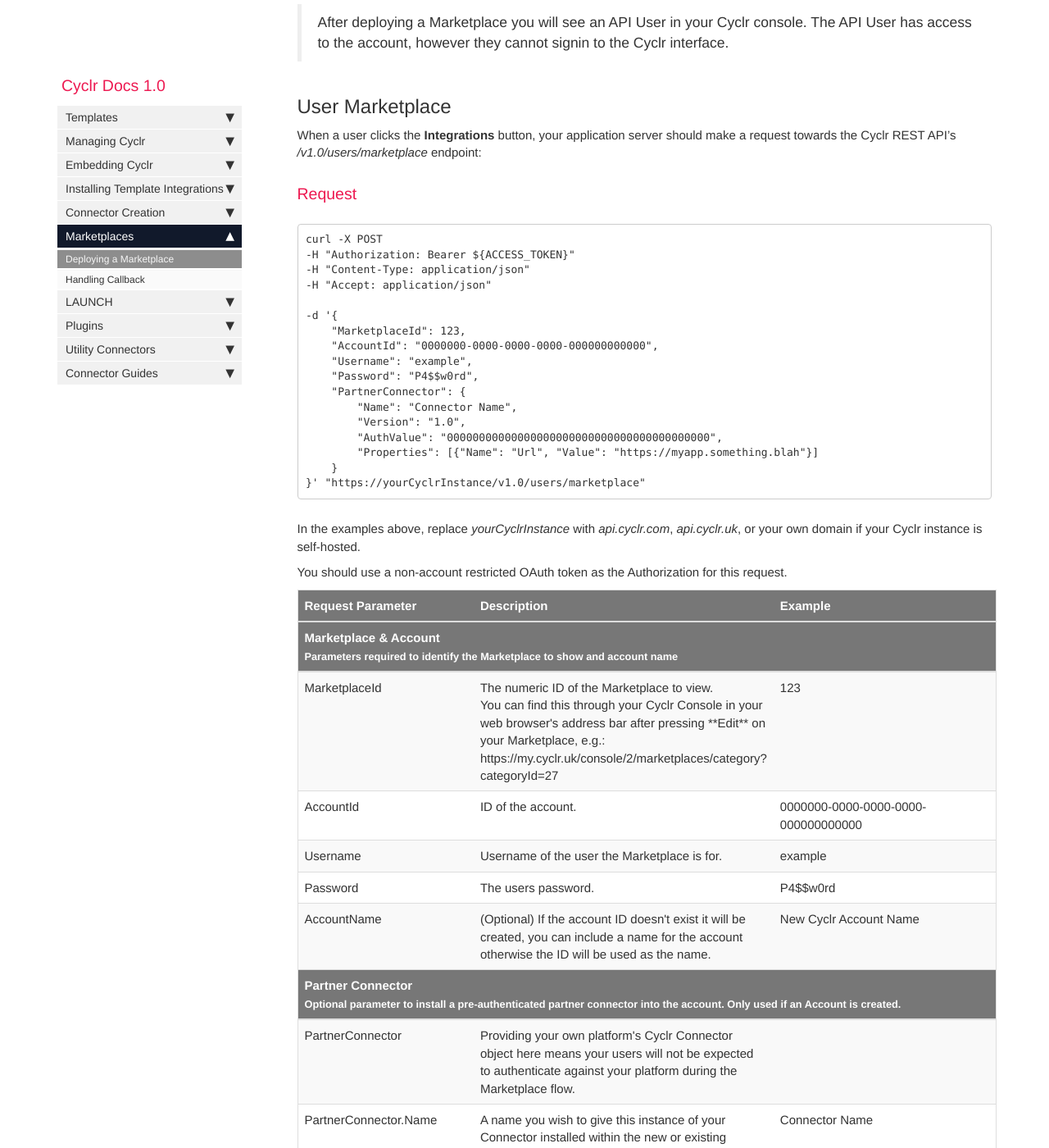
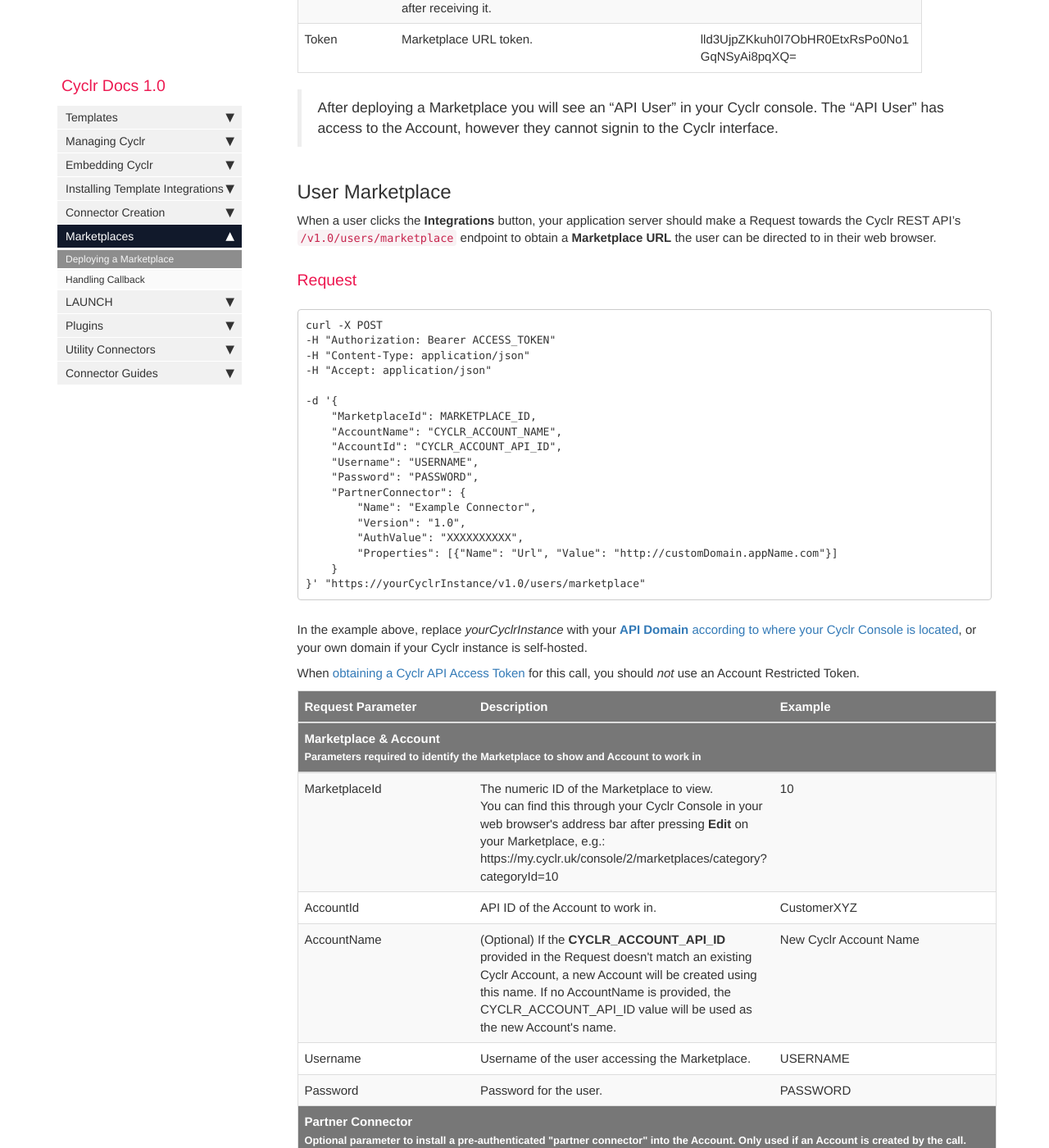
Before and after one commit to sneakysneak/docs, a Jekyll site: the page built from pages/marketplaces/marketplace-deployment.md, in a window 1280 px wide and 1400 px high, scrolled down 3226 px. Shown: the whole window at 82% size. Built offline with Jekyll 4.4.1, drawn with Linux system fonts in a browser that asks for light colours; comment, search, counter and statistics services are not loaded; some of the changed text lies outside the part shown.

Commit message:
Trying to improve.

````diff
--- a/pages/marketplaces/marketplace-deployment.md
+++ b/pages/marketplaces/marketplace-deployment.md
@@ -5,9 +5,10 @@ permalink: marketplace-deployment
 tags: [marketplaces]
 ---
 
-When integrating with a Marketplace you can have all users make use of the built in account API User (Account Marketplace) or create & use users in the Cyclr account (User Marketplace).
+When integrating with a Cyclr Marketplace you can decide whether all users access it using the same built-in Account-level "API User" (**Account Marketplace**), or create separate users for each in the Cyclr Account (**User Marketplace**).
 
-To enable your users to view a Marketplace and install templates, you will need to have an "Integrations" button or link within your application's UI.
+
+To enable your users to view a Marketplace and install templates, you will need to have an "Integrations" button or link within your own application's interface.
 
 For example:
 
@@ -15,29 +16,31 @@ For example:
 
 ## Account Marketplace
 
-When a user clicks the **Integrations** button, your application server should make a request towards the Cyclr REST API's _/v1.0/accounts/{AccountId}/marketplace_ endpoint:
+When a user clicks the **Integrations** button, your application server should make a Request towards the Cyclr REST API's `/v1.0/accounts/CYCLR_ACCOUNT_API_ID/marketplace` endpoint to obtain a **Marketplace URL** the user can be directed to in their web browser.
 
 ### Request
 
 ```
 curl -X POST
--H "Authorization: Bearer ${ACCESS_TOKEN}"
+-H "Authorization: Bearer ACCESS_TOKEN"
 -H "Content-Type: application/json"
 -H "Accept: application/json"
 
 -d '{
-    "MarketplaceId": 123,
+    "MarketplaceId": MARKETPLACE_ID,
+    "AccountName": "CYCLR_ACCOUNT_NAME",
     "PartnerConnector": {
-        "Name": "Connector Name",
+        "Name": "Example Connector",
         "Version": "1.0",
-        "AuthValue": "00000000000000000000000000000000000000000",
-        "Properties": [{"Name": "Url", "Value": "https://myapp.something.blah"}]
+        "AuthValue": "XXXXXXXXXX",
+        "Properties": [{"Name": "Url", "Value": "http://customDomain.appName.com"}]
     }
-}' "https://yourCyclrInstance/v1.0/accounts/0000000-0000-0000-0000-000000000000/marketplace"
+}' "https://yourCyclrInstance/v1.0/accounts/CYCLR_ACCOUNT_API_ID/marketplace"
 ```
-In the examples above, replace *yourCyclrInstance* with *api.cyclr.com*, *api.cyclr.uk*, or your own domain if your Cyclr instance is self-hosted.
 
-You should use a non-account restricted OAuth token as the Authorization for this request.
+In the example above, replace *yourCyclrInstance* with your [**API Domain** according to where your Cyclr Console is located](./testing-cyclr-api), or your own domain if your Cyclr instance is self-hosted.
+
+When [obtaining a Cyclr API Access Token](./cyclr-api-authentication) for this call, you should *not* use an Account Restricted Token.
 
 <table>
     <thead>
@@ -48,24 +51,24 @@ You should use a non-account restricted OAuth token as the Authorization for thi
         </tr>
         <tr>
             <th colspan="3">Marketplace &amp; Account<br/>
-            <small>Parameters required to identify the Marketplace to show and account name</small></th>
+            <small>Parameters required to identify the Marketplace to show and Account to work in</small></th>
         </tr>
     </thead>
     <tr>
         <td>MarketplaceId</td>
         <td>The numeric ID of the Marketplace to view.<br />
-            You can find this through your Cyclr Console in your web browser's address bar after pressing **Edit** on your Marketplace, e.g.: https://my.cyclr.uk/console/2/marketplaces/category?categoryId=27</td>
-        <td>123</td>
+            You can find this through your Cyclr Console in your web browser's address bar after pressing <strong>Edit</strong> on your Marketplace, e.g.: https://my.cyclr.uk/console/2/marketplaces/category?categoryId=10</td>
+        <td>10</td>
     </tr>
     <tr>
         <td>AccountName</td>
-        <td>(Optional) If the account ID doesn't exist it will be created, you can include a name for the account otherwise the ID will be used as the name.</td>
+        <td>(Optional) If the <strong>CYCLR_ACCOUNT_API_ID</strong> value provided in the Request's URL doesn't match an existing Cyclr Account, a new Account will be created using this name.  If no AccountName is provided, the CYCLR_ACCOUNT_API_ID value will be used as the new Account's name.</td>
         <td>New Cyclr Account Name</td>
     </tr>
     <thead>
         <tr>
             <th colspan="3">Partner Connector<br/>
-            <small>Optional parameter to install a pre-authenticated partner connector into the account.  Only used if an Account is created.</small></th>
+            <small>Optional parameter to install a pre-authenticated "partner connector" into the Account.  Only used if an Account is created by the call.</small></th>
         </tr>
     </thead>
     <tr>
@@ -95,7 +98,7 @@ NJ88GGgv79V79VvYFBBTHUIGu</td>
     </tr>
     <tr>
         <td style="white-space: nowrap">PartnerConnector.[Properties]</td>
-        <td>An array of properties required by the partner connector for successful installation. This is not relevant to all connectors.</td>
+        <td>An array of properties required by the partner connector for successful installation. Required by some Connectors.</td>
         <td>[ {"Name": "Url", "Value": "http://customDomain.appName.com"} ]</td>
     </tr>
     <thead>
@@ -115,9 +118,9 @@ NJ88GGgv79V79VvYFBBTHUIGu</td>
 
 ```json
 {
-    "AccountId": "0000000-0000-0000-0000-000000000000",
+    "AccountId": "CYCLR_ACCOUNT_API_ID",
     "ExpiresAtUtc": "2020-01-01T12:30:00.000Z",
-    "MarketplaceUrl": "https://hostapp.cyclr.com/account/signinwithtoken?token=lld3UjpZKkuh0I7ObHR0EtxRsPo0No1GqNSyAi8pqXQ%3D&returnUrl=%2Flaunch/marketplace/1",
+    "MarketplaceUrl": "https://hostapp.cyclr.com/account/signinwithtoken?token=lld3UjpZKkuh0I7ObHR0EtxRsPo0No1GqNSyAi8pqXQ%3D&returnUrl=%2Flaunch/marketplace/10",
     "Token": "lld3UjpZKkuh0I7ObHR0EtxRsPo0No1GqNSyAi8pqXQ="
 }
 ```
@@ -132,8 +135,8 @@ NJ88GGgv79V79VvYFBBTHUIGu</td>
     </thead>
     <tr>
         <td>AccountId</td>
-        <td>The ID of the newly created account, or the existing account you provided in your request.</td>
-        <td>0000000-0000-0000-0000-000000000000</td>
+        <td>The ID of the newly created account, or the existing account you provided in your Request.</td>
+        <td>CustomerXYZ</td>
     </tr>
     <tr>
         <td>ExpiresAtUtc</td>
@@ -144,7 +147,7 @@ NJ88GGgv79V79VvYFBBTHUIGu</td>
         <td>MarketplaceUrl</td>
         <td>The URL that your user should be sent to, typically opened in a popup browser window.
             Once generated by Cyclr, this URL will only be valid for 5 minutes and will expire when first accessed.  You should therefore direct your user to it immediately after receiving it.</td>
-        <td style="word-break: break-all">https://hostapp.cyclr.com/account/signinwithtoken?token=lld3UjpZKkuh0I7ObHR0EtxRsPo0No1GqNSyAi8pqXQ%3D&returnUrl=%2Flaunch/marketplace/1</td>
+        <td style="word-break: break-all">https://hostapp.cyclr.com/account/signinwithtoken?token=lld3UjpZKkuh0I7ObHR0EtxRsPo0No1GqNSyAi8pqXQ%3D&returnUrl=%2Flaunch/marketplace/10</td>
     </tr>
     <tr>
         <td>Token</td>
@@ -153,37 +156,39 @@ NJ88GGgv79V79VvYFBBTHUIGu</td>
     </tr>
 </table>
 
-> After deploying a Marketplace you will see an API User in your Cyclr console.
-> The API User has access to the account, however they cannot signin to the Cyclr interface.
+> After deploying a Marketplace you will see an "API User" in your Cyclr console.
+> The "API User" has access to the Account, however they cannot signin to the Cyclr interface.
 
 ## User Marketplace
 
-When a user clicks the **Integrations** button, your application server should make a request towards the Cyclr REST API's _/v1.0/users/marketplace_ endpoint:
+When a user clicks the **Integrations** button, your application server should make a Request towards the Cyclr REST API's `/v1.0/users/marketplace` endpoint to obtain a **Marketplace URL** the user can be directed to in their web browser.
 
 ### Request
 
 ```
 curl -X POST
--H "Authorization: Bearer ${ACCESS_TOKEN}"
+-H "Authorization: Bearer ACCESS_TOKEN"
 -H "Content-Type: application/json"
 -H "Accept: application/json"
 
 -d '{
-    "MarketplaceId": 123,
-    "AccountId": "0000000-0000-0000-0000-000000000000",
-    "Username": "example",
-    "Password": "P4$$w0rd",
+    "MarketplaceId": MARKETPLACE_ID,
+    "AccountName": "CYCLR_ACCOUNT_NAME",
+    "AccountId": "CYCLR_ACCOUNT_API_ID",
+    "Username": "USERNAME",
+    "Password": "PASSWORD",
     "PartnerConnector": {
-        "Name": "Connector Name",
+        "Name": "Example Connector",
         "Version": "1.0",
-        "AuthValue": "00000000000000000000000000000000000000000",
-        "Properties": [{"Name": "Url", "Value": "https://myapp.something.blah"}]
+        "AuthValue": "XXXXXXXXXX",
+        "Properties": [{"Name": "Url", "Value": "http://customDomain.appName.com"}]
     }
 }' "https://yourCyclrInstance/v1.0/users/marketplace"
 ```
-In the examples above, replace *yourCyclrInstance* with *api.cyclr.com*, *api.cyclr.uk*, or your own domain if your Cyclr instance is self-hosted.
 
-You should use a non-account restricted OAuth token as the Authorization for this request.
+In the example above, replace *yourCyclrInstance* with your [**API Domain** according to where your Cyclr Console is located](./testing-cyclr-api), or your own domain if your Cyclr instance is self-hosted.
+
+When [obtaining a Cyclr API Access Token](./cyclr-api-authentication) for this call, you should *not* use an Account Restricted Token.
 
 <table>
     <thead>
@@ -194,39 +199,39 @@ You should use a non-account restricted OAuth token as the Authorization for thi
         </tr>
         <tr>
             <th colspan="3">Marketplace &amp; Account<br/>
-            <small>Parameters required to identify the Marketplace to show and account name</small></th>
+            <small>Parameters required to identify the Marketplace to show and Account to work in</small></th>
         </tr>
     </thead>
     <tr>
         <td>MarketplaceId</td>
         <td>The numeric ID of the Marketplace to view.<br />
-            You can find this through your Cyclr Console in your web browser's address bar after pressing **Edit** on your Marketplace, e.g.: https://my.cyclr.uk/console/2/marketplaces/category?categoryId=27</td>
-        <td>123</td>
+            You can find this through your Cyclr Console in your web browser's address bar after pressing <strong>Edit</strong> on your Marketplace, e.g.: https://my.cyclr.uk/console/2/marketplaces/category?categoryId=10</td>
+        <td>10</td>
     </tr>
     <tr>
         <td>AccountId</td>
-        <td>ID of the account.</td>
-        <td>0000000-0000-0000-0000-000000000000</td>
+        <td>API ID of the Account to work in.</td>
+        <td>CustomerXYZ</td>
+    </tr>
+    <tr>
+        <td>AccountName</td>
+        <td>(Optional) If the <strong>CYCLR_ACCOUNT_API_ID</strong> provided in the Request doesn't match an existing Cyclr Account, a new Account will be created using this name.  If no AccountName is provided, the CYCLR_ACCOUNT_API_ID value will be used as the new Account's name.</td>
+        <td>New Cyclr Account Name</td>
     </tr>
     <tr>
         <td>Username</td>
-        <td>Username of the user the Marketplace is for.</td>
-        <td>example</td>
+        <td>Username of the user accessing the Marketplace.</td>
+        <td>USERNAME</td>
     </tr>
     <tr>
         <td>Password</td>
-        <td>The users password.</td>
-        <td>P4$$w0rd</td>
-    </tr>
-    <tr>
-        <td>AccountName</td>
-        <td>(Optional) If the account ID doesn't exist it will be created, you can include a name for the account otherwise the ID will be used as the name.</td>
-        <td>New Cyclr Account Name</td>
+        <td>Password for the user.</td>
+        <td>PASSWORD</td>
     </tr>
     <thead>
         <tr>
             <th colspan="3">Partner Connector<br/>
-            <small>Optional parameter to install a pre-authenticated partner connector into the account.  Only used if an Account is created.</small></th>
+            <small>Optional parameter to install a pre-authenticated "partner connector" into the Account.  Only used if an Account is created by the call.</small></th>
         </tr>
     </thead>
     <tr>
@@ -256,7 +261,7 @@ NJ88GGgv79V79VvYFBBTHUIGu</td>
     </tr>
     <tr>
         <td style="white-space: nowrap">PartnerConnector.[Properties]</td>
-        <td>An array of properties required by the partner connector for successful installation. This is not relevant to all connectors.</td>
+        <td>An array of properties required by the partner connector for successful installation. Required by some Connectors.</td>
         <td>[ {"Name": "Url", "Value": "http://customDomain.appName.com"} ]</td>
     </tr>
     <thead>
@@ -276,9 +281,9 @@ NJ88GGgv79V79VvYFBBTHUIGu</td>
 
 ```json
 {
-    "AccountId": "0000000-0000-0000-0000-000000000000",
+    "AccountId": "CYCLR_ACCOUNT_API_ID",
     "ExpiresAtUtc": "2020-01-01T12:30:00.000Z",
-    "MarketplaceUrl": "https://hostapp.cyclr.com/account/signinwithtoken?token=lld3UjpZKkuh0I7ObHR0EtxRsPo0No1GqNSyAi8pqXQ%3D&returnUrl=%2Flaunch/marketplace/1",
+    "MarketplaceUrl": "https://hostapp.cyclr.com/account/signinwithtoken?token=lld3UjpZKkuh0I7ObHR0EtxRsPo0No1GqNSyAi8pqXQ%3D&returnUrl=%2Flaunch/marketplace/10",
     "Token": "lld3UjpZKkuh0I7ObHR0EtxRsPo0No1GqNSyAi8pqXQ="
 }
 ```
@@ -293,8 +298,8 @@ NJ88GGgv79V79VvYFBBTHUIGu</td>
     </thead>
     <tr>
         <td>AccountId</td>
-        <td>The ID of the newly created account, or the existing account you provided in your request.</td>
-        <td>0000000-0000-0000-0000-000000000000</td>
+        <td>The ID of the newly created account, or the existing account you provided in your Request.</td>
+        <td>CustomerXYZ</td>
     </tr>
     <tr>
         <td>ExpiresAtUtc</td>
@@ -305,7 +310,7 @@ NJ88GGgv79V79VvYFBBTHUIGu</td>
         <td>MarketplaceUrl</td>
         <td>The URL that your user should be sent to, typically opened in a popup browser window.
             Once generated by Cyclr, this URL will only be valid for 5 minutes and will expire when first accessed.  You should therefore direct your user to it immediately after receiving it.</td>
-        <td style="word-break: break-all">https://hostapp.cyclr.com/account/signinwithtoken?token=lld3UjpZKkuh0I7ObHR0EtxRsPo0No1GqNSyAi8pqXQ%3D&returnUrl=%2Flaunch/marketplace/1</td>
+        <td style="word-break: break-all">https://hostapp.cyclr.com/account/signinwithtoken?token=lld3UjpZKkuh0I7ObHR0EtxRsPo0No1GqNSyAi8pqXQ%3D&returnUrl=%2Flaunch/marketplace/10</td>
     </tr>
     <tr>
         <td>Token</td>
````
